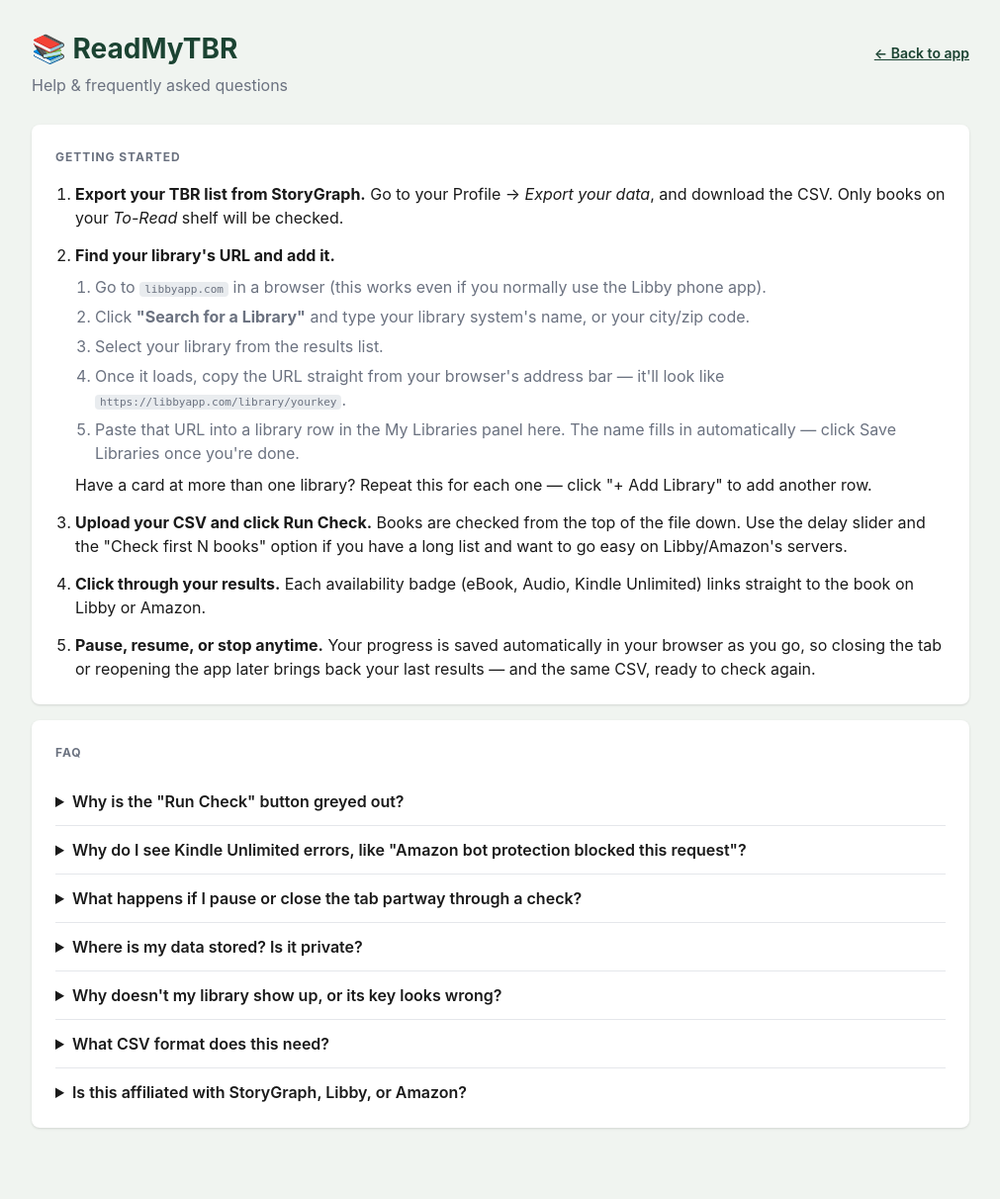
After one commit to AmyLewSmiles/LibraryProject, a Flask app: page /help in a window 1280 px wide. The commit adds this page. Shown: the whole page at 99% size, without its empty margins (134-1145 px from the left). Run offline with Flask 3, Linux system fonts and the light colour scheme.

Commit message:
Add Help/FAQ page and fix tooltip clipping/uppercase bug
New /help route with a getting-started walkthrough and FAQ, including
explicit steps for finding a Libby library URL. Also fixes the "My
Libraries" tooltip rendering in uppercase (inherited from its heading)
and clipping off the top of the viewport.

```diff
--- a/app.py
+++ b/app.py
@@ -86,6 +86,11 @@ def _apply_book_filters(books: list, format_filter: str, limit: int) -> list:
 @app.get("/")
 def index():
     return render_template("index.html")
+
+
+@app.get("/help")
+def help_page():
+    return render_template("help.html")
 
 
 @app.get("/config")
--- a/static/app.css
+++ b/static/app.css
@@ -45,12 +45,61 @@ body {
 }
 
 .app-header { margin-bottom: 28px; }
+.app-header-top {
+  display: flex;
+  align-items: baseline;
+  justify-content: space-between;
+  gap: 12px;
+}
 .app-header h1 {
   font-size: 1.75rem;
   font-weight: 700;
   color: var(--c-primary);
 }
 .app-header p { color: var(--c-text-muted); margin-top: 4px; }
+.help-link {
+  font-size: 0.875rem;
+  font-weight: 600;
+  color: var(--c-primary);
+  text-decoration: underline;
+  white-space: nowrap;
+}
+
+/* ── Help / FAQ page ──────────────────────────────────────────────────────── */
+.help-section { margin-bottom: 16px; }
+.help-steps {
+  margin: 0;
+  padding-left: 1.25em;
+}
+.help-steps li { margin-bottom: 14px; }
+.help-steps li:last-child { margin-bottom: 0; }
+.help-substeps {
+  margin: 8px 0;
+  padding-left: 1.25em;
+  color: var(--c-text-muted);
+}
+.help-substeps li { margin-bottom: 6px; }
+.help-steps code, .faq-item code {
+  background: var(--c-secondary-bg);
+  border-radius: var(--radius-sm);
+  padding: 1px 5px;
+  font-size: 0.85em;
+}
+
+.faq-item {
+  border-bottom: 1px solid var(--c-border);
+  padding: 12px 0;
+}
+.faq-item:last-of-type { border-bottom: none; padding-bottom: 0; }
+.faq-item summary {
+  cursor: pointer;
+  font-weight: 600;
+}
+.faq-item summary:hover { color: var(--c-primary); }
+.faq-item p {
+  margin-top: 8px;
+  color: var(--c-text-muted);
+}
 
 /* ── Cards ────────────────────────────────────────────────────────────────── */
 .card {
@@ -213,6 +262,8 @@ body {
   background: #1a1a1a;
   color: #fff;
   font-size: 0.75rem;
+  font-weight: 400;
+  text-transform: none; /* don't inherit uppercase/bold from a heading ancestor like .card h2 */
   line-height: 1.4;
   padding: 6px 10px;
   border-radius: var(--radius-sm);
@@ -224,6 +275,13 @@ body {
   z-index: 10;
 }
 .help-icon:hover::after { opacity: 1; }
+
+/* The "My Libraries" heading sits right at the top of the page, so its
+   tooltip has nowhere to expand upward without clipping off-screen. */
+.help-icon--below::after {
+  bottom: auto;
+  top: calc(100% + 6px);
+}
 
 /* ── Run panel ────────────────────────────────────────────────────────────── */
 #run-panel {
--- /dev/null
+++ b/templates/help.html
@@ -0,0 +1,123 @@
+<!DOCTYPE html>
+<html lang="en">
+<head>
+  <meta charset="UTF-8">
+  <meta name="viewport" content="width=device-width, initial-scale=1.0">
+  <title>Help / FAQ — ReadMyTBR</title>
+  <link rel="stylesheet" href="{{ url_for('static', filename='app.css') }}">
+</head>
+<body>
+<div class="app">
+
+  <header class="app-header">
+    <div class="app-header-top">
+      <h1>📚 ReadMyTBR</h1>
+      <a class="help-link" href="{{ url_for('index') }}">← Back to app</a>
+    </div>
+    <p>Help &amp; frequently asked questions</p>
+  </header>
+
+  <section class="card help-section">
+    <h2>Getting started</h2>
+    <ol class="help-steps">
+      <li>
+        <strong>Export your TBR list from StoryGraph.</strong>
+        Go to your Profile → <em>Export your data</em>, and download the CSV.
+        Only books on your <em>To-Read</em> shelf will be checked.
+      </li>
+      <li>
+        <strong>Find your library's URL and add it.</strong>
+        <ol class="help-substeps">
+          <li>Go to <code>libbyapp.com</code> in a browser (this works even if you normally use the Libby phone app).</li>
+          <li>Click <strong>"Search for a Library"</strong> and type your library system's name, or your city/zip code.</li>
+          <li>Select your library from the results list.</li>
+          <li>Once it loads, copy the URL straight from your browser's address bar — it'll look like <code>https://libbyapp.com/library/yourkey</code>.</li>
+          <li>Paste that URL into a library row in the My Libraries panel here. The name fills in automatically — click Save Libraries once you're done.</li>
+        </ol>
+        Have a card at more than one library? Repeat this for each one — click "+ Add Library" to add another row.
+      </li>
+      <li>
+        <strong>Upload your CSV and click Run Check.</strong>
+        Books are checked from the top of the file down. Use the delay slider
+        and the "Check first N books" option if you have a long list and want
+        to go easy on Libby/Amazon's servers.
+      </li>
+      <li>
+        <strong>Click through your results.</strong>
+        Each availability badge (eBook, Audio, Kindle Unlimited) links straight
+        to the book on Libby or Amazon.
+      </li>
+      <li>
+        <strong>Pause, resume, or stop anytime.</strong>
+        Your progress is saved automatically in your browser as you go, so
+        closing the tab or reopening the app later brings back your last
+        results — and the same CSV, ready to check again.
+      </li>
+    </ol>
+  </section>
+
+  <section class="card help-section">
+    <h2>FAQ</h2>
+
+    <details class="faq-item">
+      <summary>Why is the "Run Check" button greyed out?</summary>
+      <p>It needs two things: a CSV file, and at least one library that has
+      <em>both</em> a name and a valid Libby URL filled in. If a library's
+      name is empty, it should auto-fill a few seconds after you paste the
+      URL — if it doesn't, the library key may not be recognized.</p>
+    </details>
+
+    <details class="faq-item">
+      <summary>Why do I see Kindle Unlimited errors, like "Amazon bot protection blocked this request"?</summary>
+      <p>Amazon actively blocks a lot of automated traffic, so Kindle
+      Unlimited checks are best-effort — sometimes they work, sometimes
+      they don't. If it's unreliable for you, turn on
+      "Skip Kindle Unlimited check" to skip it entirely and speed up your runs.</p>
+    </details>
+
+    <details class="faq-item">
+      <summary>What happens if I pause or close the tab partway through a check?</summary>
+      <p>Your results are saved to your browser automatically, whether a
+      check finishes, gets paused, or is stopped early. Reopening the app
+      shows your last results and reloads the same CSV, so you can pick up
+      right where you left off or re-run the whole thing.</p>
+    </details>
+
+    <details class="faq-item">
+      <summary>Where is my data stored? Is it private?</summary>
+      <p>Everything — your libraries, your CSV, and your results — is
+      stored locally in your own browser. Nothing is kept on the server
+      between requests; a check only sends your CSV data to the server for
+      the duration of that one check.</p>
+    </details>
+
+    <details class="faq-item">
+      <summary>Why doesn't my library show up, or its key looks wrong?</summary>
+      <p>This only works with libraries that use Libby/OverDrive — not all
+      library systems do, so some won't have a Libby URL at all.</p>
+      <p>If the badge next to a library says "no key," the URL pasted in
+      isn't one Libby recognizes. To get the right one: go to
+      <code>libbyapp.com</code>, click "Search for a Library," find and
+      select your library, then copy the URL straight from your browser's
+      address bar once the library's page loads — it should look like
+      <code>https://libbyapp.com/library/yourkey</code>. Pasting just the
+      last part (the key itself, after <code>/library/</code>) also works.</p>
+    </details>
+
+    <details class="faq-item">
+      <summary>What CSV format does this need?</summary>
+      <p>A StoryGraph "to-read" shelf export, with Title, Authors, Format,
+      Read Status, and Date Added columns. Only rows marked
+      <code>to-read</code> are checked.</p>
+    </details>
+
+    <details class="faq-item">
+      <summary>Is this affiliated with StoryGraph, Libby, or Amazon?</summary>
+      <p>No — this is an independent tool built for personal use, and isn't
+      affiliated with or endorsed by StoryGraph, OverDrive/Libby, or Amazon.</p>
+    </details>
+  </section>
+
+</div>
+</body>
+</html>
```
Also changed, not shown: templates/index.html (+5 -2 lines).
